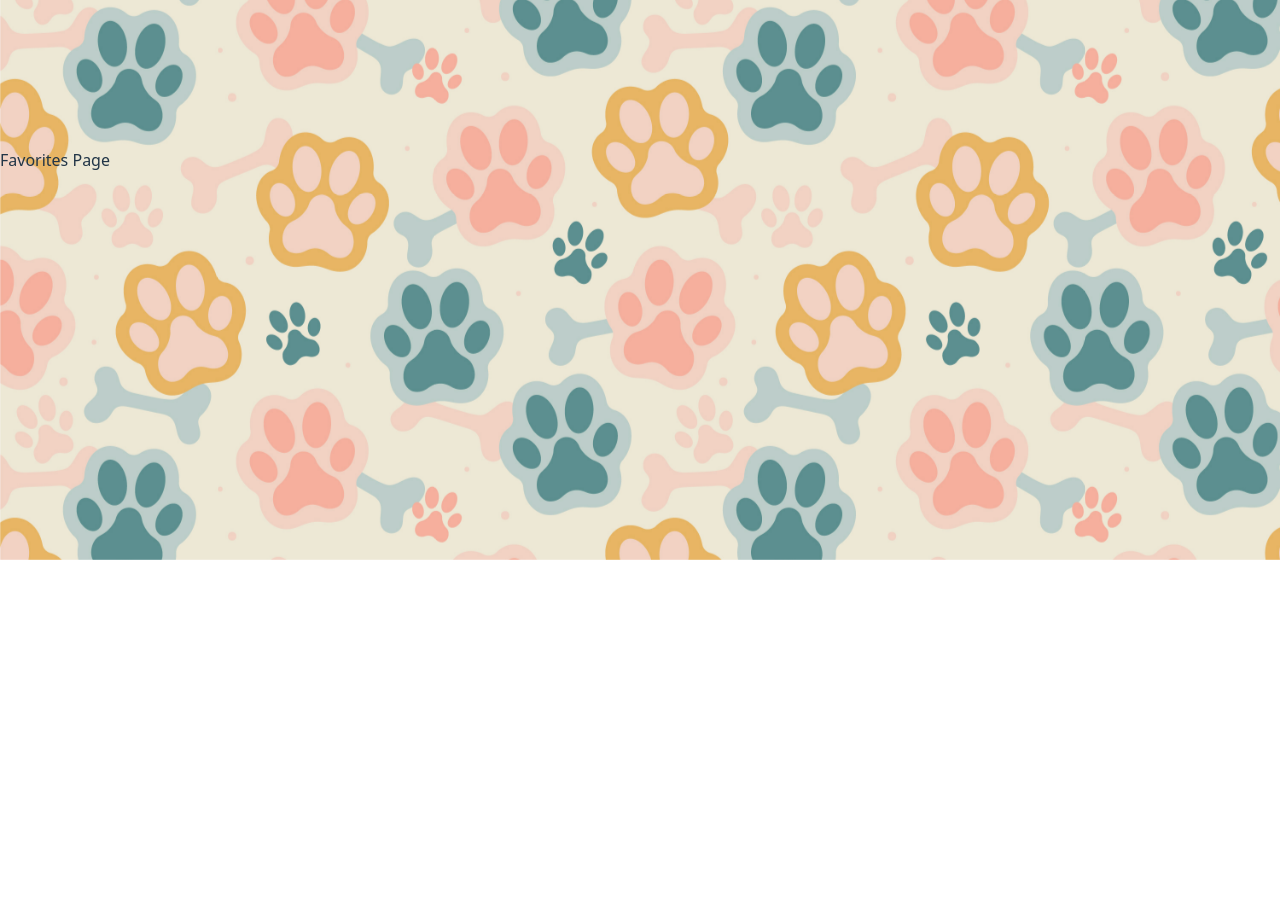
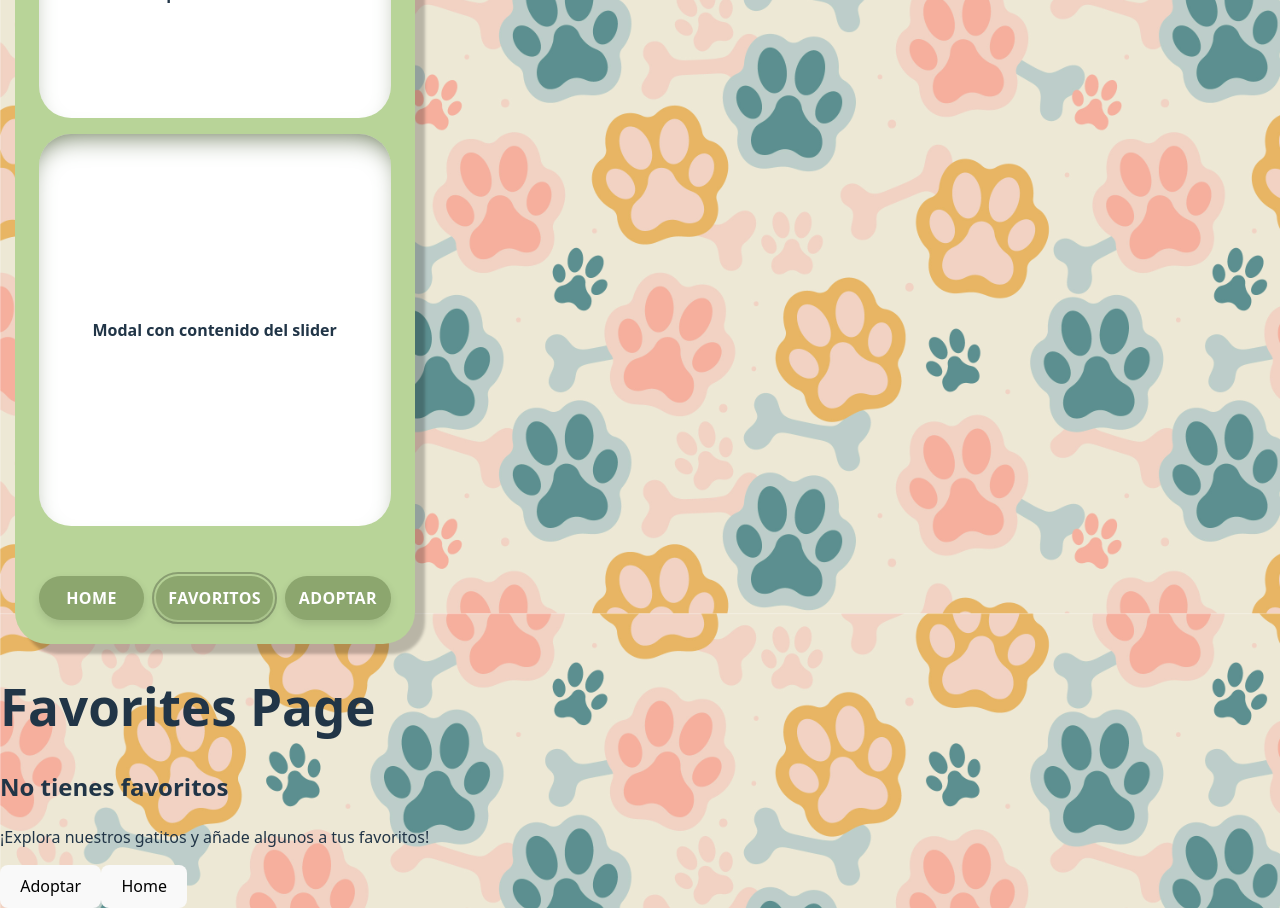
Before and after one commit to Anais-RV/bigotes-felices, a React (Vite) app: page /favorites in a window 1280 px wide. Shown: the part 240-1148 px from the top of the page. Before the commit the page ends 800 px from the top, so only its background shows below. Built offline with nearby package versions, Linux system fonts and the light colour scheme.

Commit message:
Add component all pages proyect

```diff
--- a/src/pages/Adopt/AdoptPage.jsx
+++ b/src/pages/Adopt/AdoptPage.jsx
@@ -1,10 +1,14 @@
+import Header from '../../components/Header/Header';
 import AdoptForm from '../../components/AdoptForm/AdoptForm';
 
 const AdoptPage = () => {
   return (
-    <div className="container mx-auto px-4 py-8">
-      <AdoptForm />
-    </div>
+    <>
+      <Header />
+      <div className="container mx-auto px-4 py-8">
+        <AdoptForm />
+      </div>
+    </>
   );
 };
 
--- a/src/pages/Favorites/FavoritesPage.jsx
+++ b/src/pages/Favorites/FavoritesPage.jsx
@@ -1,5 +1,41 @@
+import Header from '../../components/Header/Header';
+
+
+import { Link } from 'react-router-dom';
+import { useFavorites } from '../../context/FavoritesContext';
+import CatCard from '../../components/CatCard/CatCard';
+
 const FavoritesPage = () => {
-  return <p>Favorites Page</p>;
+  const { favorites = [] } = useFavorites() || {}; // use 'favorites' from context, safe default
+
+  return (
+    <>
+      <Header />
+      <main>
+        <h1>Favorites Page</h1>
+        <section className="main__section--fav-cards">
+          {favorites.length === 0 ? (
+            <div className="empty-favorites">
+              <h2>No tienes favoritos</h2>
+              <p>¡Explora nuestros gatitos y añade algunos a tus favoritos!</p>
+            </div>
+          ) : (
+            favorites.map((cat) => (
+              <CatCard key={cat.id} cat={cat} />
+            ))
+          )}
+        </section>
+        <div className="div__btn--styling">
+          <Link to="/adopt">
+            <button className="btn__btn--state-adopt-all">Adoptar</button>
+          </Link>
+          <Link to="/">
+            <button className="btn__btn--state-home-link">Home</button>
+          </Link>
+        </div>
+      </main>
+    </>
+  );
 };
 
 export default FavoritesPage;
```
